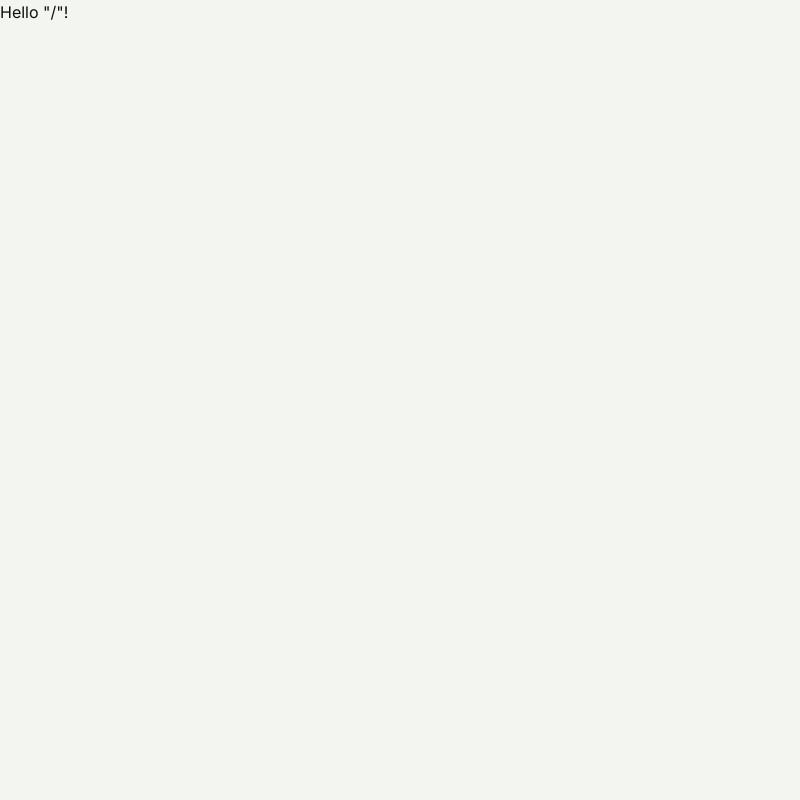
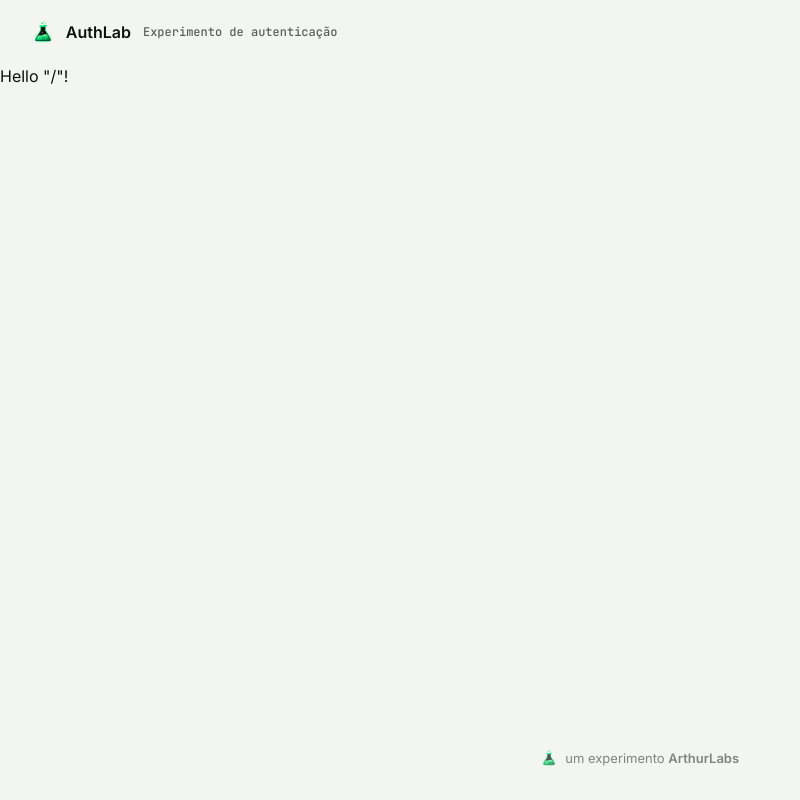
Before and after one commit to buildwitharthur/auth-lab, a React (Vite) app in the folder apps/web/: page / in a window 1280 px wide. Shown: the whole page, without its empty margins (0-800 px from the left). Built offline with nearby package versions, Linux system fonts and the light colour scheme.

Commit message:
implement header and footer to global layout

```diff
--- /dev/null
+++ b/apps/web/src/components/footer.tsx
@@ -0,0 +1,19 @@
+import labLogo from '../assets/lab-logo.svg'
+
+export function Footer() {
+    return (
+        <footer className="flex justify-center pt-6 pb-8">
+            <a
+                href="https://arthurlabs.io"
+                target="_blank"
+                rel="noopener noreferrer"
+                className="inline-flex items-center gap-2 text-[13px] leading-5 text-text-muted opacity-75 transition-opacity hover:opacity-100"
+            >
+                <img src={labLogo} alt="" aria-hidden="true" className="h-4.5 w-auto" />
+                <span>
+                    um experimento <strong className="font-semibold">ArthurLabs</strong>
+                </span>
+            </a>
+        </footer>
+    )
+}
--- /dev/null
+++ b/apps/web/src/components/header.tsx
@@ -0,0 +1,30 @@
+import labLogo from '../assets/lab-logo.svg'
+
+import { LogoutButton } from './logout-button'
+
+interface HeaderProps {
+    authenticated?: boolean
+}
+
+export function Header({ authenticated = false }: HeaderProps) {
+    return (
+        <header className="flex h-16 items-center justify-between px-6 sm:px-8">
+            <div className="flex min-w-0 items-center gap-3">
+                <img
+                    src={labLogo}
+                    alt=""
+                    aria-hidden="true"
+                    className="h-6 w-auto"
+                />
+                <span className="text-[16px] leading-6 font-semibold text-text">
+                    AuthLab
+                </span>
+                <span className="hidden font-mono text-xs leading-4 font-medium text-text-muted min-[380px]:inline">
+                    Experimento de autenticação
+                </span>
+            </div>
+
+            {authenticated ? <LogoutButton /> : null}
+        </header>
+    )
+}
--- /dev/null
+++ b/apps/web/src/components/logout-button.tsx
@@ -0,0 +1,10 @@
+export function LogoutButton() {
+    return (
+        <button
+            type="button"
+            className="h-9 rounded-[10px] border border-line px-3.5 text-sm font-medium text-text transition-colors hover:border-line-strong"
+        >
+            Sair
+        </button>
+    )
+}
--- a/apps/web/src/routes/__root.tsx
+++ b/apps/web/src/routes/__root.tsx
@@ -1,7 +1,24 @@
 import { Outlet, createRootRoute } from '@tanstack/react-router'
+
+import { Footer } from '../components/footer'
+import { Header } from '../components/header'
 
 import '../styles.css'
 
 export const Route = createRootRoute({
-  component: () => <Outlet />,
+    component: RootLayout,
 })
+
+function RootLayout() {
+    return (
+        <div className="flex min-h-screen flex-col">
+            <Header />
+
+            <main className="flex flex-1 flex-col">
+                <Outlet />
+            </main>
+
+            <Footer />
+        </div>
+    )
+}
```
Also changed, not shown: apps/web/src/assets/lab-logo.svg (added).
